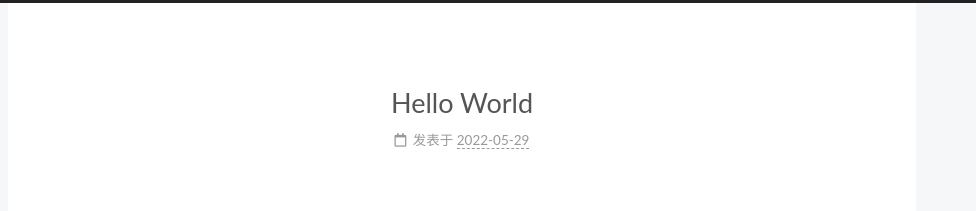
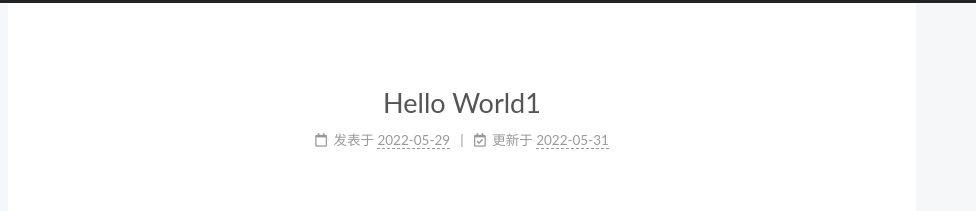
Before and after one commit to gou7ma7/gou7ma7.github.io, a plain HTML site: page 2022/05/29/hello-world/index.html in a window 1280 px wide. Shown: the top 211 px of the page, 304-1280 px from the left. Drawn offline with nearby package versions, Linux system fonts and the light colour scheme; files that its build step writes are made by us from their sources; a script that the page names is missing; files whose address does not match are found by name.

Commit message:
Site updated: 2022-05-31 09:45:49

```diff
--- a/2022/05/29/hello-world/index.html
+++ b/2022/05/29/hello-world/index.html
@@ -22,13 +22,13 @@
 
   <meta name="description" content="Welcome to Hexo! This is your very first post. Check documentation for more info. If you get any problems when using Hexo, you can find the answer in troubleshooting or you can ask me on GitHub. Quick">
 <meta property="og:type" content="article">
-<meta property="og:title" content="Hello World">
+<meta property="og:title" content="Hello World1">
 <meta property="og:url" content="https://gou7ma7.github.io/blogs/2022/05/29/hello-world/index.html">
 <meta property="og:site_name" content="业精于勤荒于嬉">
 <meta property="og:description" content="Welcome to Hexo! This is your very first post. Check documentation for more info. If you get any problems when using Hexo, you can find the answer in troubleshooting or you can ask me on GitHub. Quick">
 <meta property="og:locale" content="zh_CN">
 <meta property="article:published_time" content="2022-05-29T11:09:06.187Z">
-<meta property="article:modified_time" content="2022-05-29T11:09:06.187Z">
+<meta property="article:modified_time" content="2022-05-31T01:45:46.589Z">
 <meta property="article:author" content="Roy Lee">
 <meta name="twitter:card" content="summary">
 
@@ -45,7 +45,7 @@
   };
 </script>
 
-  <title>Hello World | 业精于勤荒于嬉</title>
+  <title>Hello World1 | 业精于勤荒于嬉</title>
 
 
 
@@ -203,7 +203,7 @@
     </span>
       <header class="post-header">
         <h1 class="post-title" itemprop="name headline">
-          Hello World
+          Hello World1
         </h1>
 
         <div class="post-meta">
@@ -215,6 +215,13 @@
 
               <time title="创建时间：2022-05-29 19:09:06" itemprop="dateCreated datePublished" datetime="2022-05-29T19:09:06+08:00">2022-05-29</time>
             </span>
+              <span class="post-meta-item">
+                <span class="post-meta-item-icon">
+                  <i class="far fa-calendar-check"></i>
+                </span>
+                <span class="post-meta-item-text">更新于</span>
+                <time title="修改时间：2022-05-31 09:45:46" itemprop="dateModified" datetime="2022-05-31T09:45:46+08:00">2022-05-31</time>
+              </span>
 
 
 
```
Also changed, not shown: 2022/05/29/http/service-get-json&file/index.html (+2 -2 lines), archives/2022/05/index.html (+1 -1 lines), archives/2022/index.html (+1 -1 lines), archives/index.html (+1 -1 lines), index.html (+8 -1 lines).
